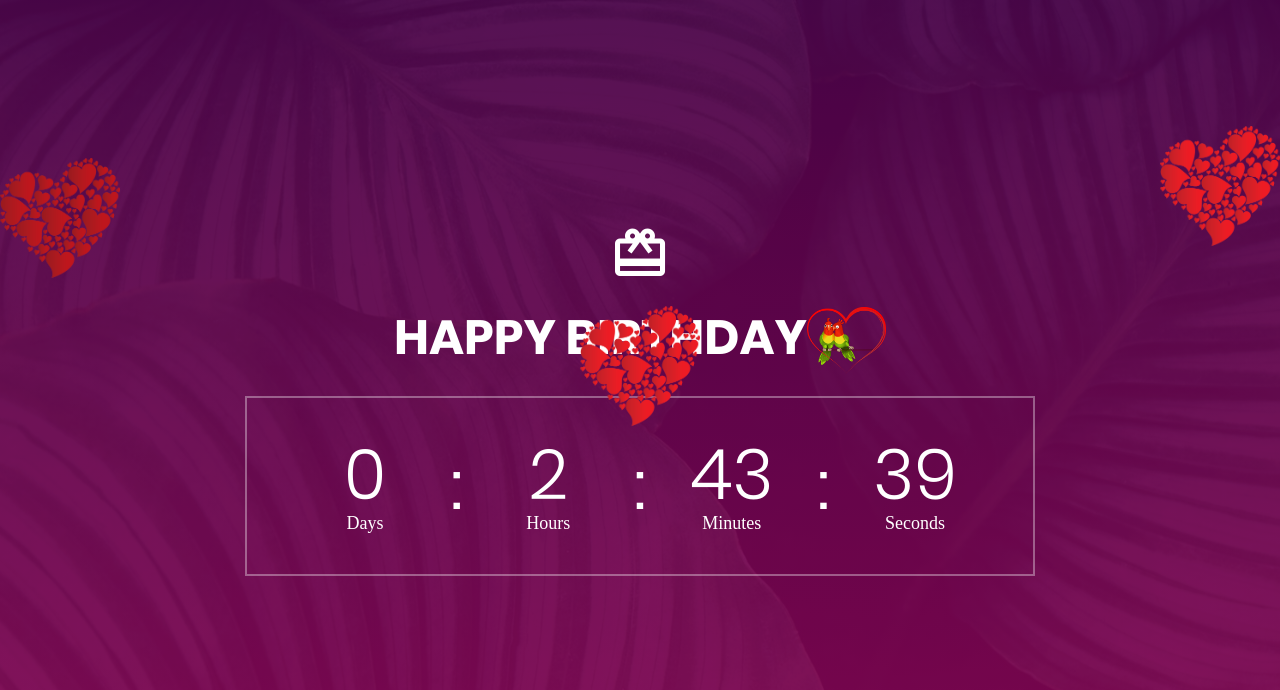
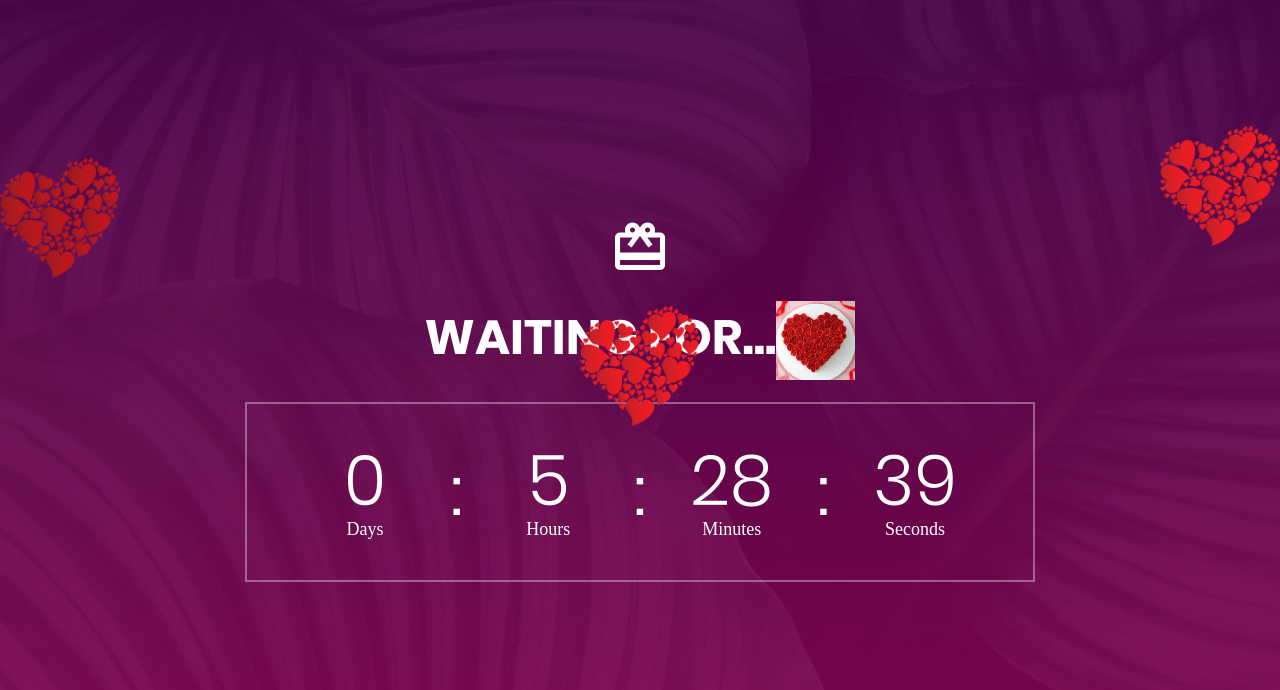
Before and after one commit to Uttam-patel9/birthday_wishes.github.io, a plain HTML site: page index.html in a window 1280 px wide. Shown: the top 690 px of the page. Drawn offline with Linux system fonts and the light colour scheme; a web font is replaced by a local one.

Commit message:
Updated index image and text

```diff
--- a/index.html
+++ b/index.html
@@ -35,7 +35,7 @@
 			</p>
 
 			<h3 class="l1-txt1 txt-center p-b-22">
-				Happy Birthday<img src="Download-Wedding-Heart-Transparent-Background.png" style="width: 10%; height: 10%;">
+				Waiting For...<img src="Download-Wedding-Heart-Transparent.png" style="width: 10%; height: 10%;">
 			</h3>
 
 
@@ -91,7 +91,7 @@
 	<script src="vendor/countdowntime/countdowntime.js"></script>
 	<script>
 
-		var deadline = new Date("october 05, 2022 22:55:00").getTime();
+		var deadline = new Date("october 06, 2022 01:40:00").getTime();
 
 	  var x = setInterval(function() {
 
```
Also changed, not shown: Download-Wedding-Heart-Transparent-Background.png (deleted), Download-Wedding-Heart-Transparent.png (added).
